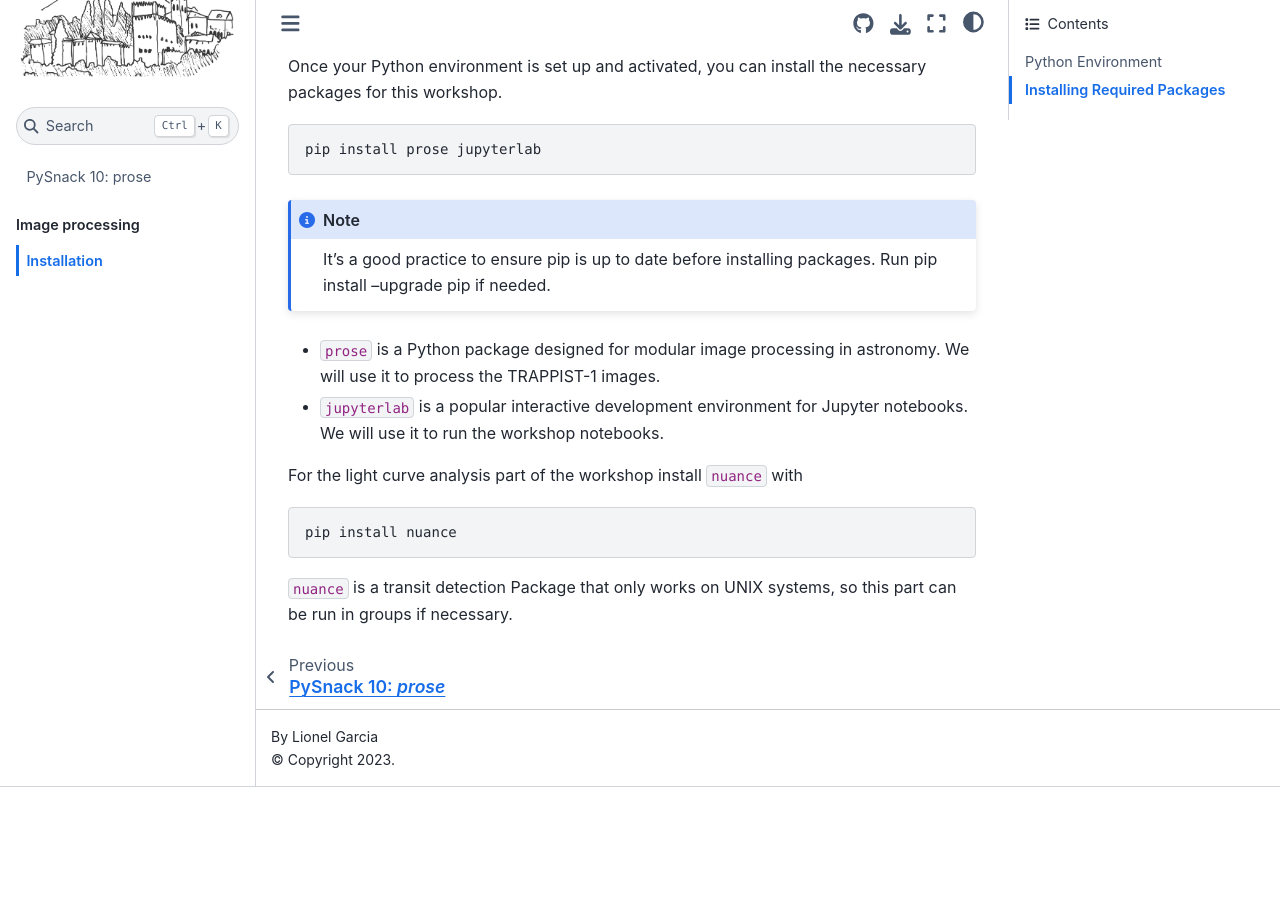
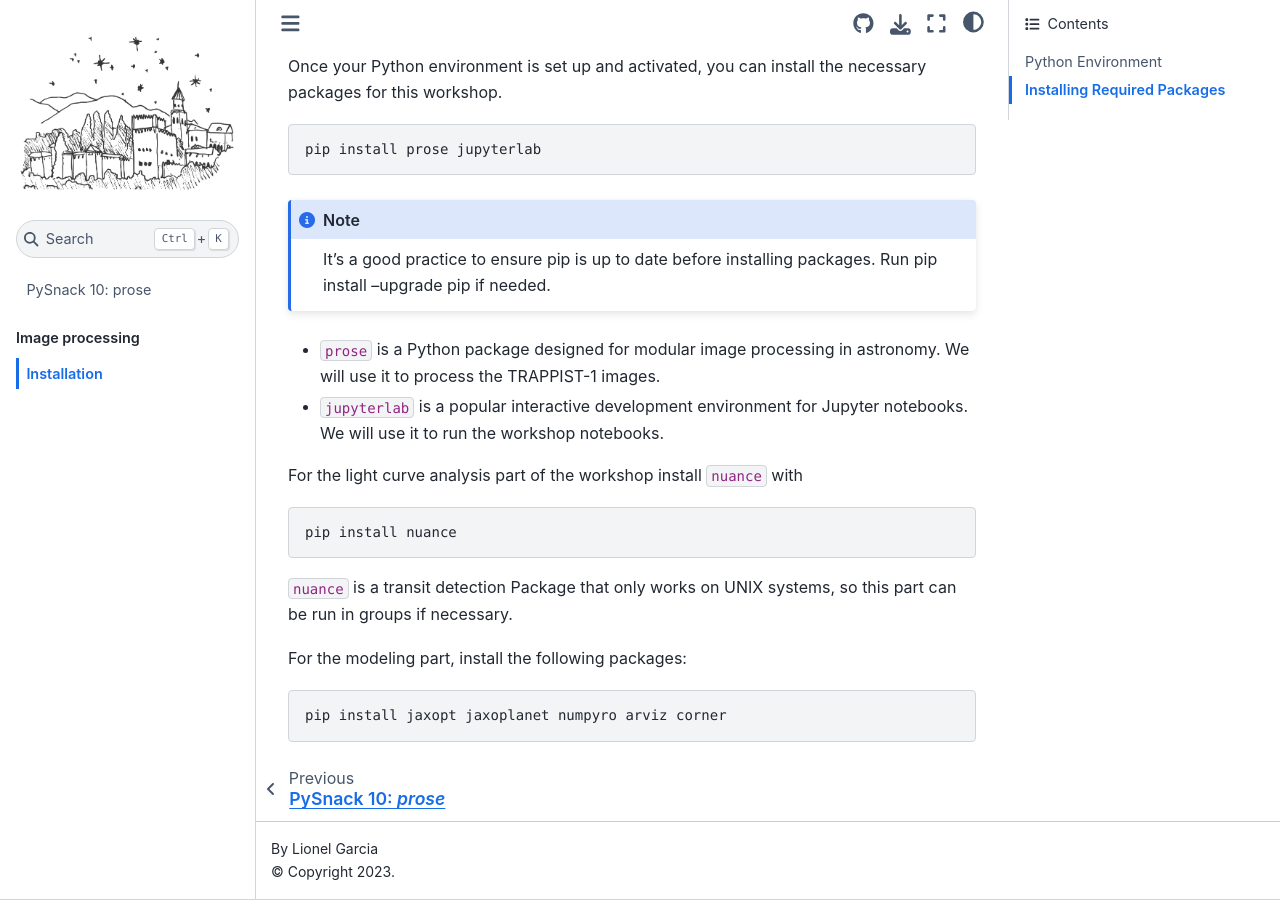
Before and after one commit to lgrcia/pysnack10-prose, a Jupyter Book: the page built from material/installation.md, in a window 1280 px wide and 900 px high, scrolled down 1709 px. Built offline with Jupyter Book 1.0.4 settings and Sphinx 7.4.7 and the Sphinx Book theme 1.1.4, drawn with Linux system fonts in a browser that asks for light colours; pages that are not in the unit, such as notebooks, are missing from menus; before the commit the page ends 2496 px from its top, so only the background shows below that.

Commit message:
update installation instruction

````diff
--- a/material/installation.md
+++ b/material/installation.md
@@ -72,3 +72,9 @@
 ```
 
 `nuance` is a transit detection Package that only works on UNIX systems, so this part can be run in groups if necessary.
+
+For the modeling part, install the following packages:
+
+```bash
+pip install jaxopt jaxoplanet numpyro arviz corner
+```
````
